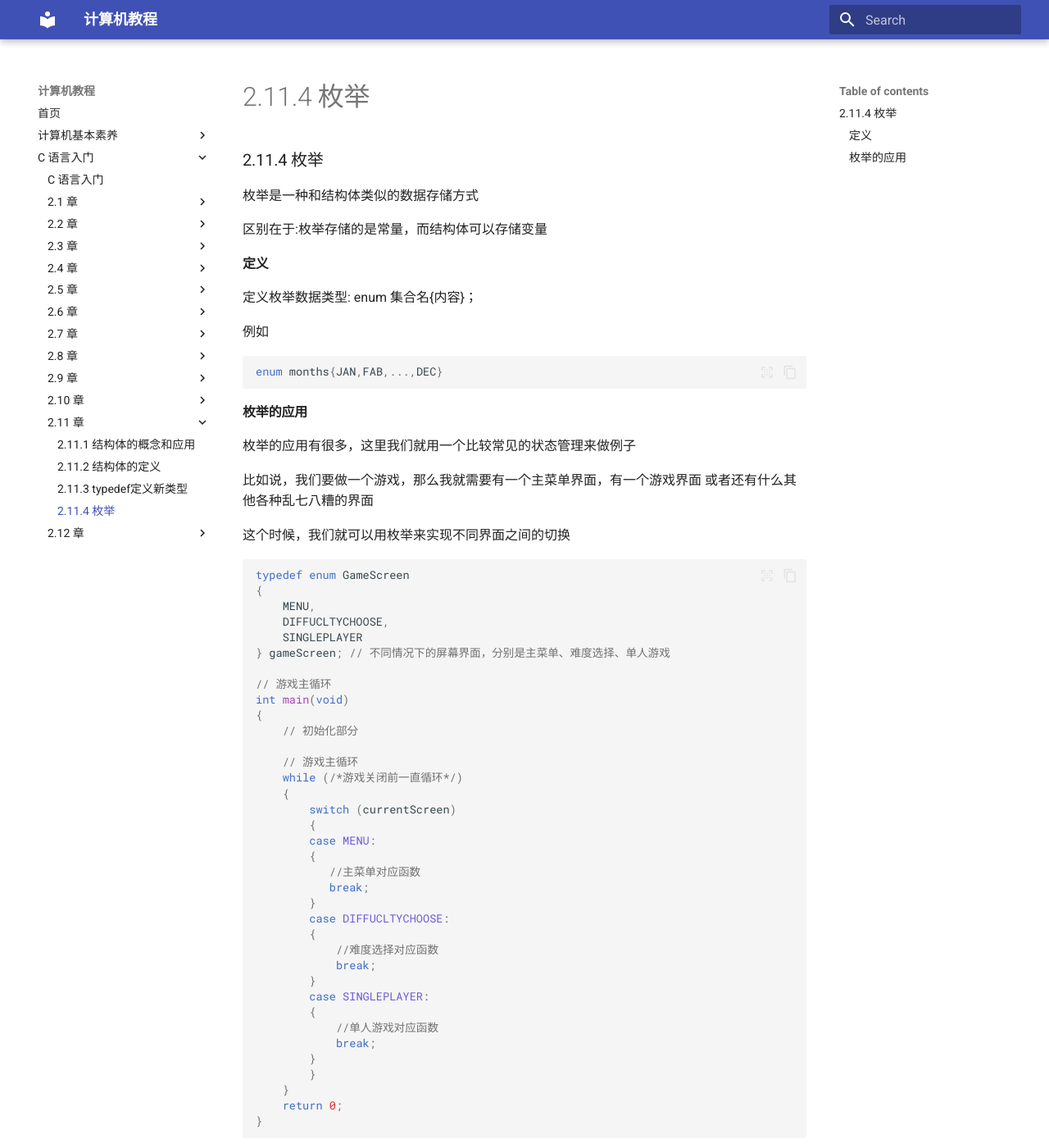
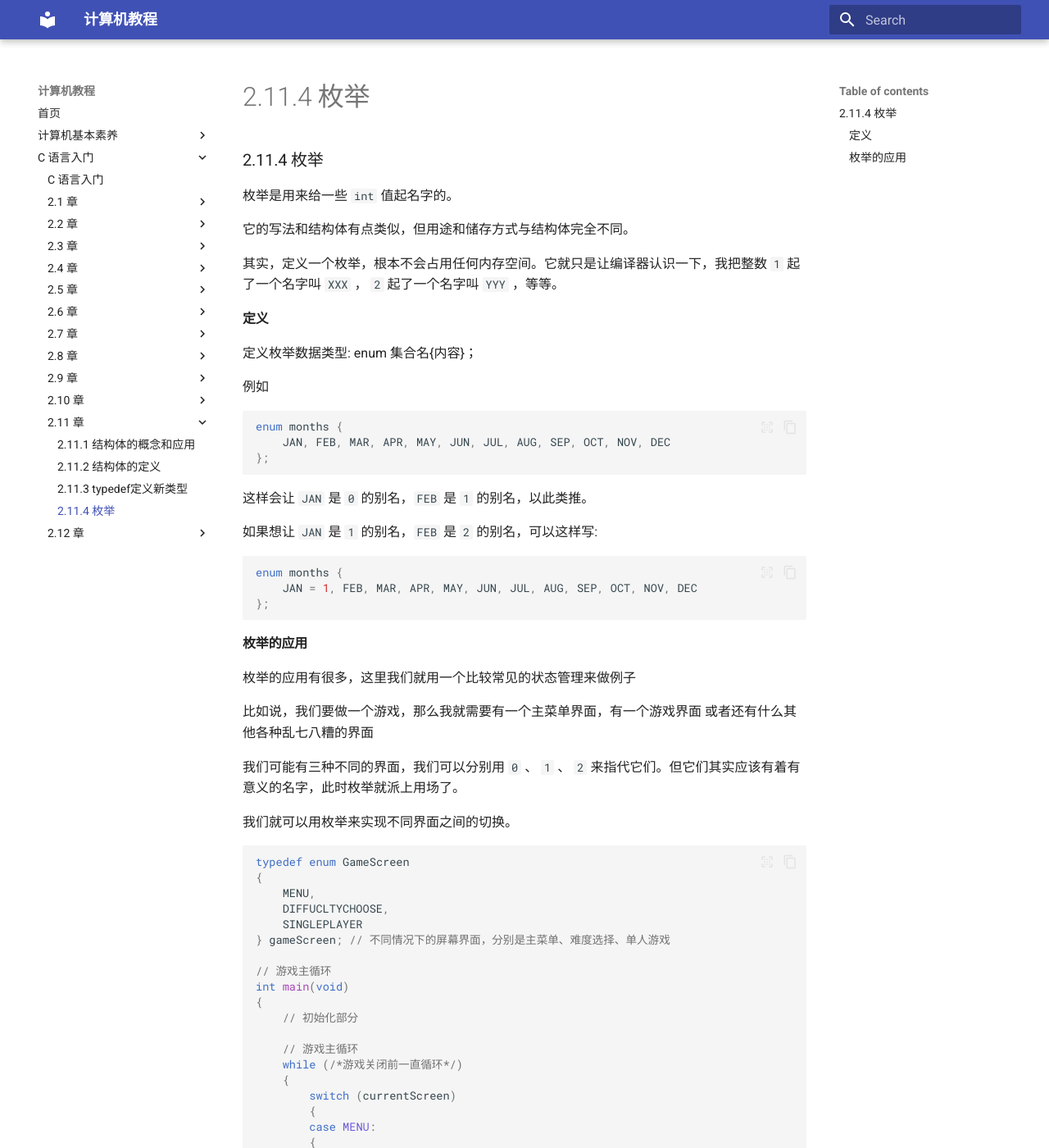
Before and after one commit to Muhamia/computer-tutorials, an MkDocs documentation site: the page built from docs/programming-language-c/2.11/2.11.4.md, in a window 1280 px wide and 1400 px high. Shown: the whole window at 82% size. Built offline with MkDocs 1.6.1 and Material for MkDocs 9.7.7, drawn with Linux system fonts in a browser that asks for light colours; some of the changed text lies outside the part shown.

Commit message:
为 2.11 纠错

````diff
--- a/docs/programming-language-c/2.11/2.11.4.md
+++ b/docs/programming-language-c/2.11/2.11.4.md
@@ -1,8 +1,10 @@
 ### 2.11.4 枚举
 
-枚举是一种和结构体类似的数据存储方式
+枚举是用来给一些 `int` 值起名字的。
 
-区别在于:枚举存储的是常量，而结构体可以存储变量
+它的写法和结构体有点类似，但用途和储存方式与结构体完全不同。
+
+其实，定义一个枚举，根本不会占用任何内存空间。它就只是让编译器认识一下，我把整数 `1` 起了一个名字叫 `XXX` ， `2` 起了一个名字叫 `YYY` ，等等。
 
 #### 定义
 定义枚举数据类型:
@@ -10,7 +12,19 @@ enum 集合名{内容}；
 
 例如
 ```C
-enum months{JAN,FAB,...,DEC}
+enum months {
+    JAN, FEB, MAR, APR, MAY, JUN, JUL, AUG, SEP, OCT, NOV, DEC
+};
+```
+
+这样会让 `JAN` 是 `0` 的别名，`FEB` 是 `1` 的别名，以此类推。
+
+如果想让 `JAN` 是 `1` 的别名，`FEB` 是 `2` 的别名，可以这样写:
+
+```C
+enum months {
+    JAN = 1, FEB, MAR, APR, MAY, JUN, JUL, AUG, SEP, OCT, NOV, DEC
+};
 ```
 
 #### 枚举的应用
@@ -20,7 +34,9 @@ enum months{JAN,FAB,...,DEC}
 比如说，我们要做一个游戏，那么我就需要有一个主菜单界面，有一个游戏界面
 或者还有什么其他各种乱七八糟的界面
 
-这个时候，我们就可以用枚举来实现不同界面之间的切换
+我们可能有三种不同的界面，我们可以分别用 `0` 、 `1` 、 `2` 来指代它们。但它们其实应该有着有意义的名字，此时枚举就派上用场了。
+
+我们就可以用枚举来实现不同界面之间的切换。
 
 ```C
 typedef enum GameScreen
@@ -60,3 +76,5 @@ int main(void)
     return 0;
 }
 ```
+
+因为枚举定义出的是常量，所以它们可以用在 `switch` 语句的 `case` 中。
````
Also changed, not shown: docs/programming-language-c/2.11/2.11.1.md (+2 -4 lines), docs/programming-language-c/2.11/2.11.2.md (+11 -1 lines), docs/programming-language-c/2.11/2.11.3.md (+5 -0 lines).
